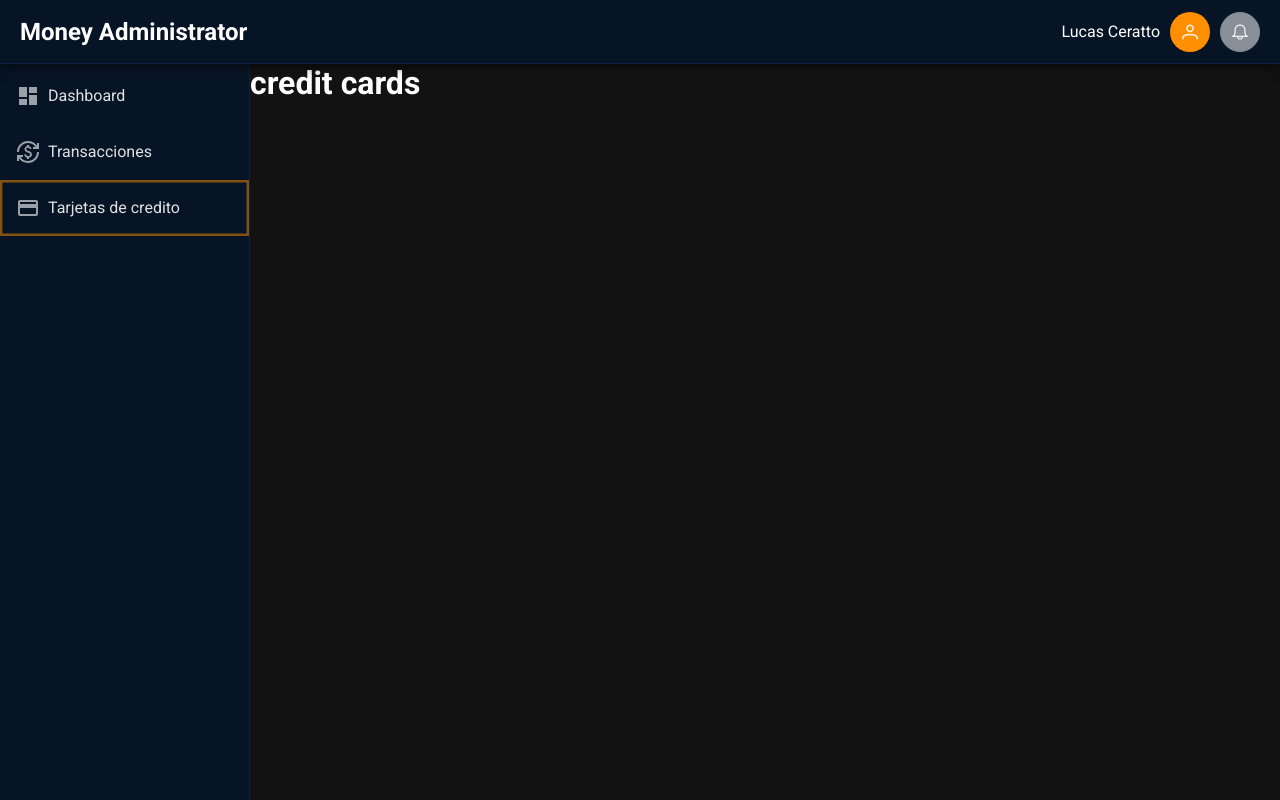
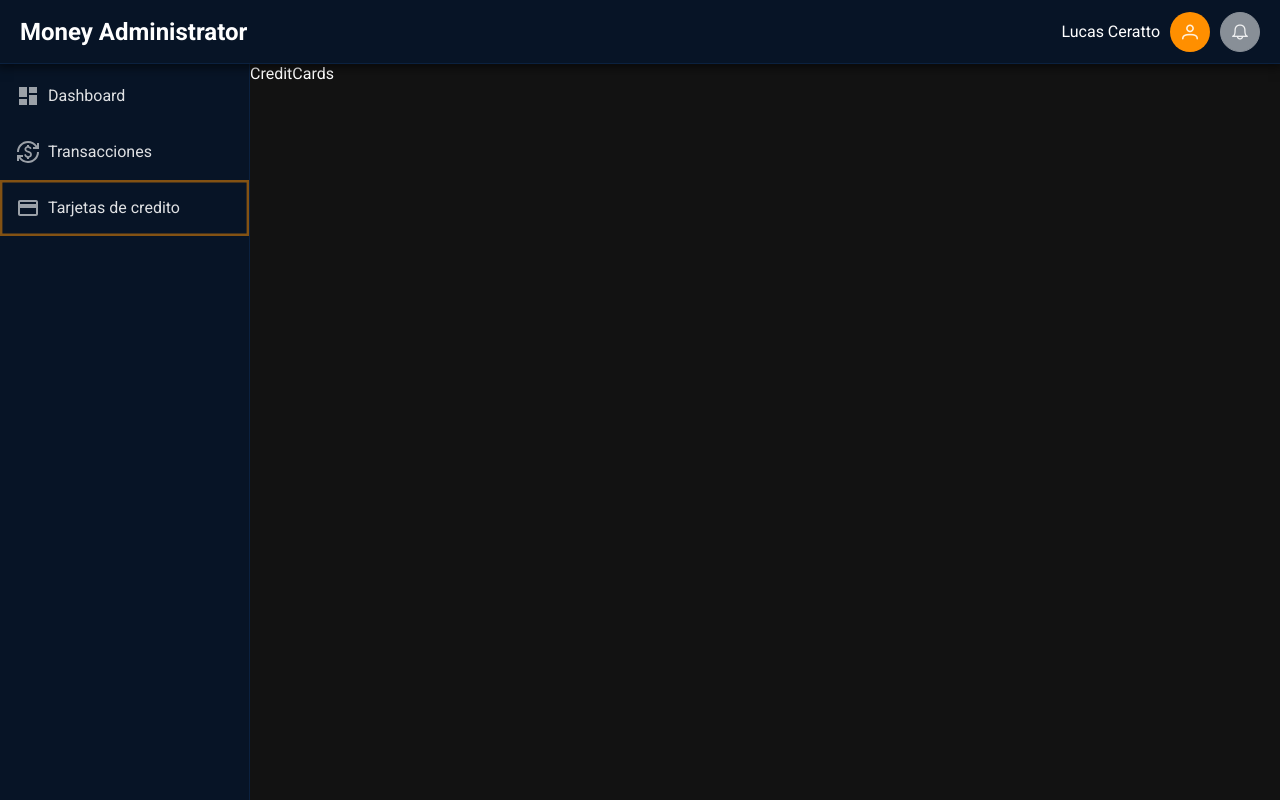
Before and after one commit to lucerattow/MoneyAdministrator-PrimeReact, a React (Create React App) app: page / in a window 1280 px wide. Both pictures are taken after a click on the link "Tarjetas de credito". Built offline with nearby package versions, Linux system fonts and the light colour scheme.

Commit message:
MON-10 Desarrollo inicial de page Tarjetas de credito

```diff
--- /dev/null
+++ b/src/pages/CreditCards/CreditCards.tsx
@@ -0,0 +1,17 @@
+import React from "react"
+import classNames from "classnames"
+import styles from "./CreditCards.module.scss"
+
+export type CreditCardsProps = {
+  className?: string
+}
+
+export const CreditCards: React.FC<CreditCardsProps> = ({ className }) => {
+  return (
+    <div className={classNames(className)}>
+      CreditCards
+    </div>
+  )
+}
+
+export default CreditCards
--- a/src/pages/index.ts
+++ b/src/pages/index.ts
@@ -1,2 +1,3 @@
+export * from "./CreditCards/CreditCards"
 export * from "./Dashboard/Dashboard"
 export * from "./Transactions/Transactions"
--- a/src/routes/AppRoutes.tsx
+++ b/src/routes/AppRoutes.tsx
@@ -12,6 +12,7 @@ import { Layout } from "@/Layout"
 import {
   Dashboard,
   Transactions,
+  CreditCards,
 } from "@/pages"
 // componentes
 
@@ -26,7 +27,7 @@ export const AppRoutes = () => {
             ? (
               <>
                 <Route path={routeHome} element={<Dashboard />} />
-                <Route path={routeCreditCards} element={<h1>credit cards</h1>} />
+                <Route path={routeCreditCards} element={<CreditCards />} />
                 <Route path={routeCreditCardDetails(":id")} element={<h1>credit card details</h1>} />
                 <Route path={routeTransactions} element={<Transactions />} />
               </>
```
